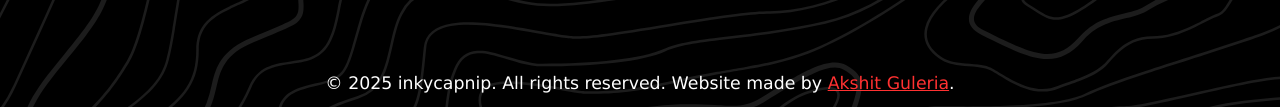
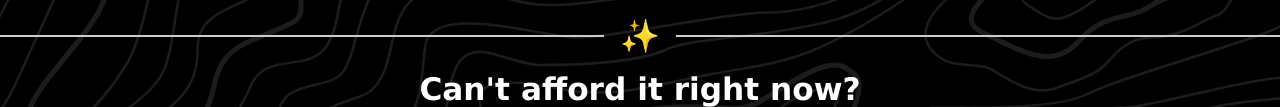
Before and after one commit to guleriaakshit/inkycapnip, a plain HTML site: page index.html in a window 1280 px wide. Shown: the part 1755-1862 px from the top of the page. Drawn offline with Linux system fonts and the light colour scheme; a web font is replaced by a local one.

```diff
--- a/index.html
+++ b/index.html
@@ -116,7 +116,7 @@
     </video>
   </section>
 
-  <!-- <div class="divider">
+  <div class="divider">
     <span>✨</span>
   </div>
 
@@ -126,7 +126,7 @@
     <p><a class="button" href="mailto:inkycapnip@gmail.com">Email me</a></p>
 
     <p>Tell me why & I might send you a copy</p>
-  </section> -->
+  </section>
 
   <footer>
     <p><small>&copy; 2025 inkycapnip. All rights reserved. Website made by <a href="https://akshitguleria.com/">Akshit
```
